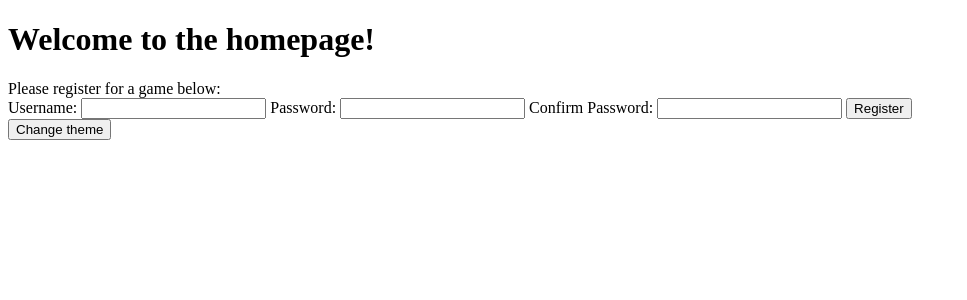
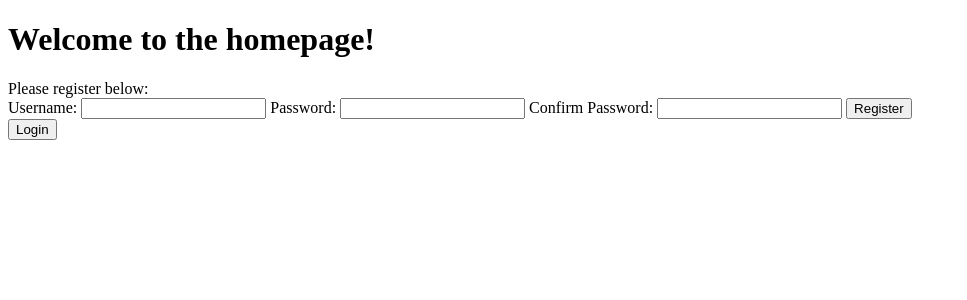
Before and after one commit to ArmandleRoux/webapp_example, a Flask app: page /register in a window 1280 px wide. Shown: the top 300 px of the page, without its empty margins (0-967 px from the left). Run offline with Flask 3, Linux system fonts and the light colour scheme.

Commit message:
Added back buttons

```diff
--- a/my_app/db_manager.py
+++ /dev/null
@@ -1,6 +0,0 @@
-def query_db(db, query, args=(), one=False):
-    cur = db.execute(query, args)
-    result = cur.fetchall()
-    cur.close()
-    db.commit()
-    return (result[0] if result else None) if one else result
--- a/my_app/main_app.py
+++ b/my_app/main_app.py
@@ -47,7 +47,7 @@ def home_page():
 # Check user login data and log them in.
 @main_app.route('/submitlogin', methods=["POST"])
 def submit_login():
-    username = request.form.get('name')
+    username = request.form.get('username')
     password = request.form.get('password')
     password = sha512(password.encode('utf-8')).hexdigest()
     print(username)
@@ -57,31 +57,36 @@ def submit_login():
         session['name'] = username
         login_user(user)
         return redirect("/home")
-    return render_template('login_fail.html', message="Login has failed!")
+    return render_template('login_fail.html', message="Login has failed!", fail_type='Login', route='/login')
 
 
 # Determine if user entered valid credential and
 @main_app.route('/submitregister', methods=["POST"])
 def submit_register():
-    username = request.form.get('name')
+    username = request.form.get('username')
     password = request.form.get('password')
     confirm_pw = request.form.get('conf_pw')
     if password != confirm_pw or not auth_password(password):
-        return render_template('register_fail.html', message="Please note that your password entries have to match and should be more than 8 characters.")
+        return render_template('register_fail.html',
+                               message="Please note that your password entries have to match and should be more than 8 characters.",
+                               fail_type='Register', route='/register')
     password = sha512(password.encode('utf-8')).hexdigest()
     try:
         new_user = User(username=username, password=password, fav_colour=None, birth_date=None)
         db.session.add(new_user)
         db.session.commit()
     except:
-        return render_template('register_fail.html', message="Username in unavailable!")
+        return render_template('register_fail.html', message="Username in unavailable!",
+                               fail_type='Register', route='/register')
     new_user = User.query.filter_by(username = username).first()
     if new_user:
         login_user(new_user)
-    return render_template('sign_in_home.html', message= "Register Success", username=username)
+    return render_template('sign_in_home.html', message= "Register Success",
+                           username=username)
 
 
 
+# Return html file displaying users for post request and returns JSON of users for get request
 @main_app.route('/users', methods=["POST", "GET"])
 @login_required
 def users():
@@ -96,10 +101,13 @@ def users():
     elif request.method == "GET":
         output = {}
         for i, user in enumerate(result):
-            output[i] = [user.username]
+            output[i] = {'username': user.username,
+                         'fav_colour' : user.fav_colour,
+                         'birth_date': user.birth_date}
         return output
 
 
+# Render page for user to edit their data
 @main_app.route('/edit_user_data')
 @login_required
 def edit_user_data():
@@ -109,6 +117,7 @@ def edit_user_data():
     return render_template('add_user_data.html', colour=colour)
 
 
+# Submit user data and add to database
 @main_app.route('/submitdata', methods=['POST'])
 @login_required
 def update_user_data():
@@ -122,6 +131,7 @@ def update_user_data():
     return redirect('/home')
 
 
+# Basic authentication for password
 def auth_password(password):
     if 8 <= len(password) <= 24:
         return True
--- a/my_app/templates/add_user_data.html
+++ b/my_app/templates/add_user_data.html
@@ -20,5 +20,6 @@
     <button type="submit">submit</button>
   </form>
   <script src="{{ url_for('static', filename='changeTheme.js') }}"></script>
+  <form action="/home"><button type="submit">Go Back</button></form>
 </div>
 {% endblock %}
--- a/my_app/templates/layout.html
+++ b/my_app/templates/layout.html
@@ -8,5 +8,4 @@
   <body>
     {% block body %}{% endblock %}
   </body>
-  <script src="{{ url_for('static', filename='changeTheme.js') }}"></script>
 </html>
--- a/my_app/templates/login.html
+++ b/my_app/templates/login.html
@@ -7,8 +7,8 @@
 <div>Please login below:</div>
 <div>
   <form action="/submitlogin" method="post">
-    <label for="name">Username: </label>
-    <input type="text" id="name" name="name" autocomplete="off" required />
+    <label for="username">Username: </label>
+    <input type="text" id="username" name="username" autocomplete="off" required />
     <label for="password">Password: </label>
     <input
       type="password"
@@ -19,6 +19,6 @@
     />
     <button type="submit">Login</button>
   </form>
-  <script src="{{ url_for('static', filename='changeTheme.js') }}"></script>
 </div>
+<form action="/register"><button type="submit">Register</button></form>
 {% endblock %}
--- a/my_app/templates/login_fail.html
+++ b/my_app/templates/login_fail.html
@@ -1,9 +1,8 @@
 {% extends "layout.html" %} {% block head %}
-<title>Login Failed!</title>
+<title>{{ fail_type }} Failed!</title>
 {% endblock %} {% block body %}
 <div><h3>{{ message }} Please return!!</h3></div>
 <div>
-  <form action="/login"><button type="submit">return</button></form>
-  <script src="{{ url_for('static', filename='changeTheme.js') }}"></script>
+  <form action="{{ route }}"><button type="submit">return</button></form>
 </div>
 {% endblock %}
--- a/my_app/templates/register.html
+++ b/my_app/templates/register.html
@@ -4,11 +4,11 @@
 <div>
   <h1>Welcome to the homepage!</h1>
 </div>
-<div>Please register for a game below:</div>
+<div>Please register below:</div>
 <div>
   <form action="/submitregister" method="post">
-    <label for="name">Username: </label>
-    <input type="text" id="name" name="name" autocomplete="off" required />
+    <label for="username">Username: </label>
+    <input type="text" id="username" name="username" autocomplete="off" required />
     <label for="password">Password: </label>
     <input
       type="password"
@@ -27,6 +27,6 @@
     />
     <button type="submit">Register</button>
   </form>
-  <script src="{{ url_for('static', filename='changeTheme.js') }}"></script>
 </div>
+<form action="/login"><button type="submit">Login</button></form>
 {% endblock %}
--- a/my_app/templates/register_fail.html
+++ b/my_app/templates/register_fail.html
@@ -4,6 +4,5 @@
 <div><h3>{{ message }} Please return!!</h3></div>
 <div>
   <form action="/register"><button type="submit">return</button></form>
-  <script src="{{ url_for('static', filename='changeTheme.js') }}"></script>
 </div>
 {% endblock %}
```
